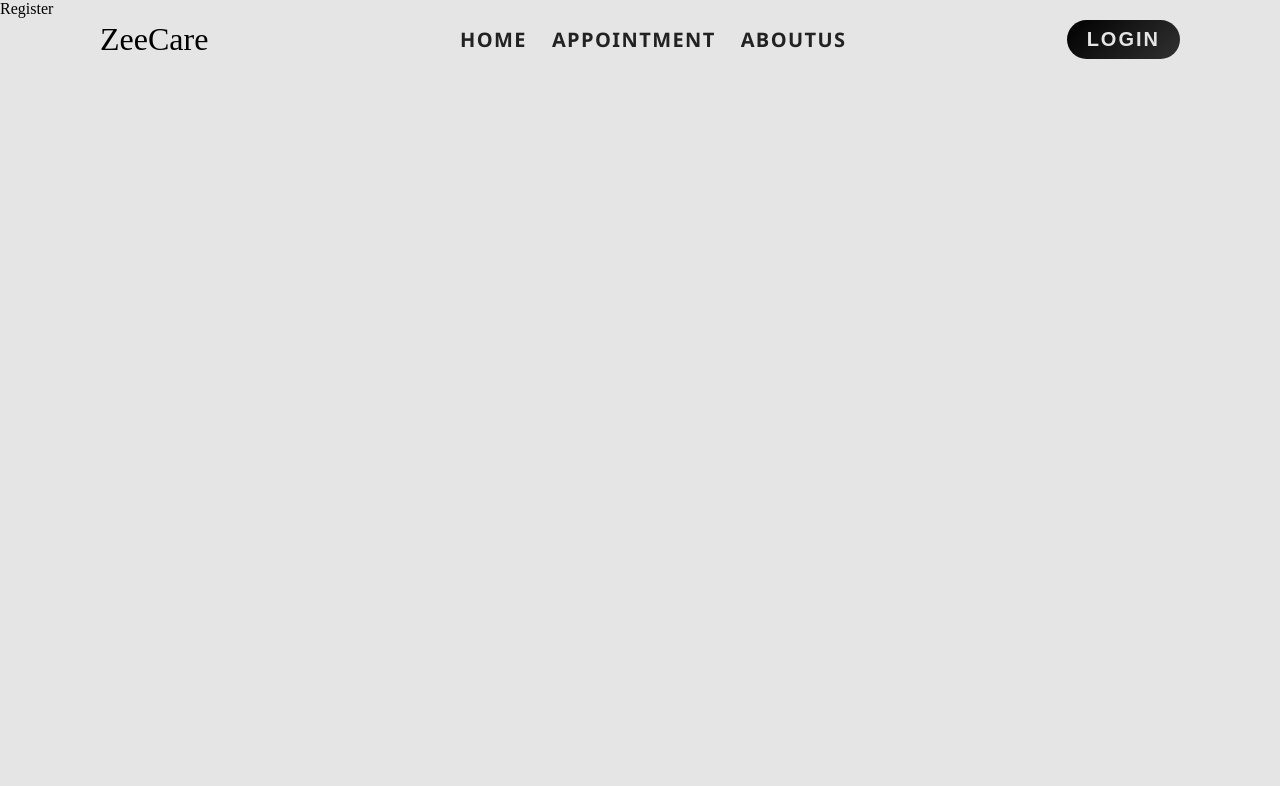
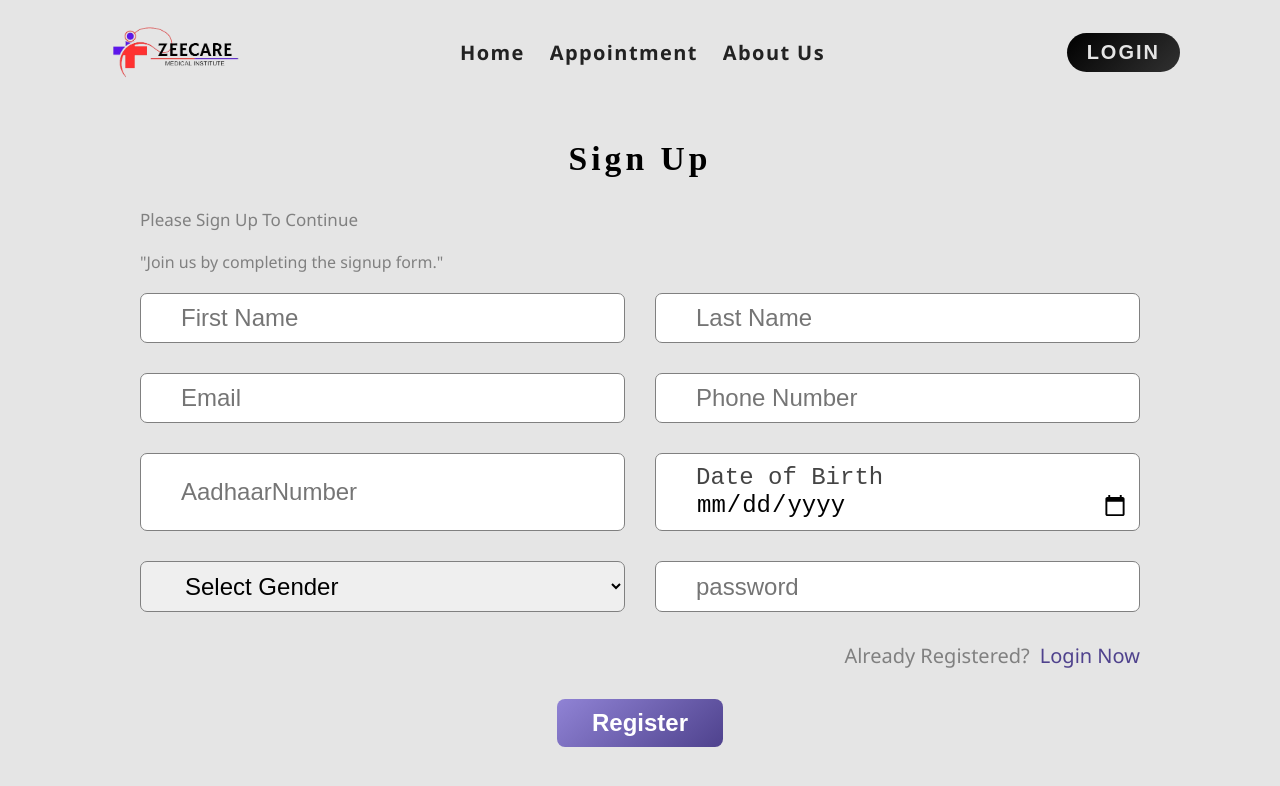
Before and after one commit to vikram17dp/Hosptial_Management_System, a React (Vite) app in the folder FrontEnd/: page /register in a window 1280 px wide. Shown: the top 786 px of the page. Built offline with nearby package versions, Linux system fonts and the light colour scheme; no server answers.

Commit message:
login and logout

```diff
--- a/FrontEnd/src/App.css
+++ b/FrontEnd/src/App.css
@@ -56,6 +56,17 @@ h5,
 h6 {
   font-size: 24px;
   font-weight: 700;
+}
+.registerh2{
+  text-align: center;
+  justify-content: center;
+  font-size: 4.2vh;
+}
+.registerp2{
+  font-size: 16px;
+}
+.registerp{
+  font-size: 17px;
 }
 @media (max-width: 1186px) {
   h1 {
@@ -175,6 +186,7 @@ h6 {
   display: flex;
   flex-direction: column;
   gap: 30px;
+
 }
 .form-component form div {
   display: flex;
@@ -187,7 +199,8 @@ h6 {
   font-size: 24px;
   padding: 10px 10px 10px 40px;
   border-radius: 7px;
-  border: 1px solid gray;
+  border: 0.2px solid gray;
+
 }
 .form-component button {
   padding: 10px 35px;
--- a/FrontEnd/src/App.jsx
+++ b/FrontEnd/src/App.jsx
@@ -13,20 +13,20 @@ import { Context } from './main'
 import axios from 'axios'
 
 const App = () => {
-  const {isAuthenticated,setIsAutenticated,user,setUser} = useContext(Context);
+  const {isAuthenticated,setIsAuthenticated,user,setUser} = useContext(Context);
   useEffect(()=>{
     const fetchUser = async()=>{
       try {
         await axios.get("http://localhost:4004/api/v1/user/patient/me",{withCredentials:true});
-        setIsAutenticated(true);
+        setIsAuthenticated(true);
         setUser(response.data.user);
       } catch (error) {
-        setIsAutenticated(false);
+        setIsAuthenticated(false);
         setUser({});
       }
     }
     fetchUser();
-  },[isAuthenticated])
+  },[])
 
   return (
     <>
--- a/FrontEnd/src/components/NavBar.jsx
+++ b/FrontEnd/src/components/NavBar.jsx
@@ -1,42 +1,68 @@
-import React, { useContext, useState } from 'react'
-import  { useNavigate,Link } from 'react-router-dom'
-import {Context} from  '../main'
-import axios from 'axios';
-import { toast } from 'react-toastify';
-function NavBar() {
-    const [show,setShow] = useState(false);
-    const {isAuthenticated,setIsAutenticated} = useContext(Context);
-    const navgiateTo = useNavigate()
-    const handleLogout = async()=>{
-        await axios.get("http://localhost:4004/api/v1/user/patient/logout",
-        {withCredentials:true}).then((res)=>{
-            toast.success(res.data.message);
-            setIsAutenticated(false)
+import React, { useContext, useState } from "react";
+import { Link, useNavigate } from "react-router-dom";
+// import { GiHamburgerMenu } from "react-icons/gi";
+import axios from "axios";
+import { toast } from "react-toastify";
+import { Context } from "../main";
 
-        }).catch((err)=>{
-            toast.error(err.response.data.message)
-        })
-    }
-    const gotoLogin = async()=>{
-        navgiateTo("/login")
-    }
+const Navbar = () => {
+  const [show, setShow] = useState(false);
+  const { isAuthenticated, setIsAuthenticated } = useContext(Context);
+
+  const handleLogout = async () => {
+    await axios
+      .get("http://localhost:4004/api/v1/user/patient/logout", {
+        withCredentials: true,
+      })
+      .then((res) => {
+        toast.success(res.data.message);
+        setIsAuthenticated(false);
+      })
+      .catch((err) => {
+        toast.error(err.response.data.message);
+      });
+  };
+
+  const navigateTo = useNavigate();
+
+  const goToLogin = () => {
+    navigateTo("/login");
+  };
+
   return (
-    <nav className='container'>
-        <div className='logo'>ZeeCare</div>
+    <>
+      <nav className={"container"}>
+        <div className="logo">
+          <img src="/logo.png" alt="logo" className="logo-img" />
+        </div>
         <div className={show ? "navLinks showmenu" : "navLinks"}>
+          <div className="links">
+            <Link to={"/"} onClick={() => setShow(!show)}>
+              Home
+            </Link>
+            <Link to={"/appointment"} onClick={() => setShow(!show)}>
+              Appointment
+            </Link>
+            <Link to={"/about"} onClick={() => setShow(!show)}>
+              About Us
+            </Link>
+          </div>
+          {isAuthenticated ? (
+            <button className="logoutBtn btn" onClick={handleLogout}>
+              LOGOUT
+            </button>
+          ) : (
+            <button className="loginBtn btn" onClick={goToLogin}>
+              LOGIN
+            </button>
+          )}
+        </div>
+        {/* <div className="hamburger" onClick={() => setShow(!show)}>
+          <GiHamburgerMenu />
+        </div> */}
+      </nav>
+    </>
+  );
+};
 
-        <div className="links">
-            <Link to={"/"}>HOME</Link>
-            <Link to={"/appointment"}>APPOINTMENT</Link>
-            <Link to={"/about"}>ABOUTUS</Link>
-        </div>
-
-
-        {isAuthenticated ? (<button className='logoutBtn btn' onClick={handleLogout}>LOGOUT</button> ):( <button className='logoutBtn btn' onClick={gotoLogin}>LOGIN</button>)}
-        </div>
-
-    </nav>
-  )
-}
-
-export default NavBar
+export default Navbar;
--- a/FrontEnd/src/main.jsx
+++ b/FrontEnd/src/main.jsx
@@ -6,12 +6,12 @@ import React from "react";
 export const Context = createContext({ isAuthenticated: false });
 
 const Appwrapeer = () => {
-  const [isAuthenticated, setIsAutenticated] = useState(false);
+  const [isAuthenticated, setIsAuthenticated] = useState(false);
   const [user, setUser] = useState({});
   return(
 
   <Context.Provider
-    value={{ isAuthenticated, setIsAutenticated, user, setUser }}
+    value={{ isAuthenticated, setIsAuthenticated, user, setUser }}
   >
     <App />
   </Context.Provider>
--- a/FrontEnd/src/pages/Login.jsx
+++ b/FrontEnd/src/pages/Login.jsx
@@ -5,7 +5,7 @@ import axios from "axios";
 import { toast } from "react-toastify";
 
 const Login = () => {
-  const { isAuthenticated, setIsAutenticated } = useContext(Context);
+  const { isAuthenticated, setIsAuthenticated } = useContext(Context);
   const [email, setEmail] = useState("");
   const [password, setpassword] = useState("");
   // const [conformpassword, setConformPassword] = useState("");
@@ -25,11 +25,12 @@ const Login = () => {
         )
         .then((res) => {
           toast.success(res.data.message);
-          setIsAutenticated(true);
+          setIsAuthenticated(true);
           navigatorTo('/')
         });
     } catch (error) {
       toast.error(error.response.data.message);
+      // toast.error(message);
     }
   };
   if (isAuthenticated) {
--- a/FrontEnd/src/pages/Register.jsx
+++ b/FrontEnd/src/pages/Register.jsx
@@ -1,9 +1,109 @@
-import React from 'react'
+import React, { useContext, useState } from 'react'
+import {Link} from 'react-router-dom'
+import { Context } from '../main';
+import { Navigate, useNavigate } from 'react-router-dom';
+import axios from 'axios';
+import { toast } from 'react-toastify';
 
 const Register = () => {
+  const {isAuthenticated,setIsAuthenticated} = useContext(Context);
+  const [firstName,setfirstName] = useState("");
+  const [lastName,setlastName] = useState("");
+  const [email,setEmail] = useState("");
+  const [phone,setPhone] = useState("");
+  const [AadhaarNumber,setAadhaarNumber] = useState("");
+  const [dob,setDob] = useState("");
+  const [gender,setGender] = useState("");
+  const [password,setPassword] = useState("");
+  const navigateTo = useNavigate();
+  const handleRegister =async (e)=>{
+    e.preventDefault();
+    if (!firstName || !lastName || !email || !phone || !AadhaarNumber || !dob || !gender || !password) {
+      toast.error("Please fill out all fields.");
+      return;
+    }
+    try {
+      await axios.post("http://localhost:4004/api/v1/user/patient/register",
+        {firstName,lastName,email,phone,AadhaarNumber,dob,gender,password,role:"Patient"},
+        {
+        withCredentials:true,
+        headers:{"Content-Type": "application/json"}
+      }).then((res)=>{
+        toast.success(res.data.message);
+        setIsAuthenticated(true);
+        navigateTo('/')
+        setfirstName("");
+        setlastName("");
+        setEmail("");
+        setPhone("");
+        setAadhaarNumber("");
+        setDob("");
+        setGender("");
+        setPassword("")
+      })
+    } catch (error) {
+      toast.error(error.response.data.message);
+    }
+  }
+  if(isAuthenticated){
+    return <Navigate to={'/'}/>
+  }
+
+
+
+
   return (
-    <div>
-      Register
+    <div className='container form-component register-form'>
+       <h2 className='registerh2'>Sign Up</h2>
+        <p className='registerp'>Please Sign Up To Continue</p>
+        <p className='registerp2'>
+        "Join us by completing the signup form."
+        </p>
+        <form onSubmit={handleRegister}>
+          <div>
+            <input type="text" placeholder='First Name' value={firstName} onChange={(e)=>setfirstName(e.target.value)} />
+            <input type="text" placeholder='Last Name' value={lastName} onChange={(e)=>setlastName(e.target.value)} />
+
+          </div>
+          <div>
+            <input type="text" placeholder='Email' value={email} onChange={(e)=>setEmail(e.target.value)} />
+            <input type="number" placeholder='Phone Number' value={phone} onChange={(e)=>setPhone(e.target.value)} />
+          </div>
+          <div>
+            <input type="number" placeholder='AadhaarNumber' value={AadhaarNumber} onChange={(e)=>setAadhaarNumber(e.target.value)} />
+            <input type="date" placeholder='Date of Birth' value={dob} onChange={(e)=>setDob(e.target.value)} />
+          </div>
+          <div>
+
+            <select  value={gender} onChange={(e)=>setGender(e.target.value)}>
+              <option value="">Select Gender</option>
+              <option value="Male">Male</option>
+              <option value="Female">Female</option>
+
+            </select>
+            <input type="password" placeholder='password' value={password} onChange={(e)=>setPassword(e.target.value)} />
+          </div>
+          <div
+            style={{
+              gap: "10px",
+              justifyContent: "flex-end",
+              flexDirection: "row",
+            }}
+          >
+            <p style={{ marginBottom: 0 }}>Already Registered?</p>
+            <Link
+              to={"/login"}
+              style={{ textDecoration: "none", color: "#271776ca" }}
+            >
+              Login Now
+            </Link>
+          </div>
+          <div style={{ justifyContent: "center", alignItems: "center" }}>
+            <button type="submit">Register</button>
+          </div>
+
+        </form>
+
     </div>
   )
 }
```
